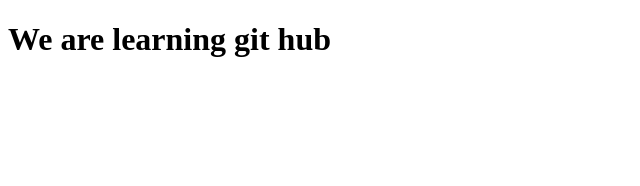
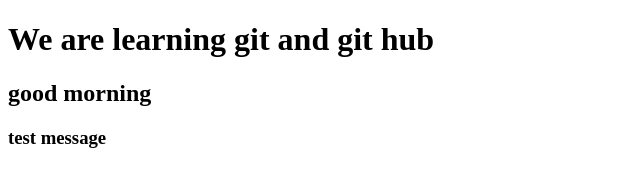
Before and after one commit to BhaktiJadhav3/gitpractice, a plain HTML site: page index.html in a window 1280 px wide. Shown: the whole page, without its empty margins (0-640 px from the left). Drawn offline with Linux system fonts and the light colour scheme.

Commit message:
test message added

```diff
--- a/index.html
+++ b/index.html
@@ -4,6 +4,8 @@
         <title>GIT COMMENDS</title>
     </HEAD>
     <BODY>
-        <H1>We are learning git hub</H1>
+        <H1>We are learning git and git hub</H1>
+        <h2>good morning</h2>
+        <h3>test message</h3>
     </BODY>
 </html>
```
